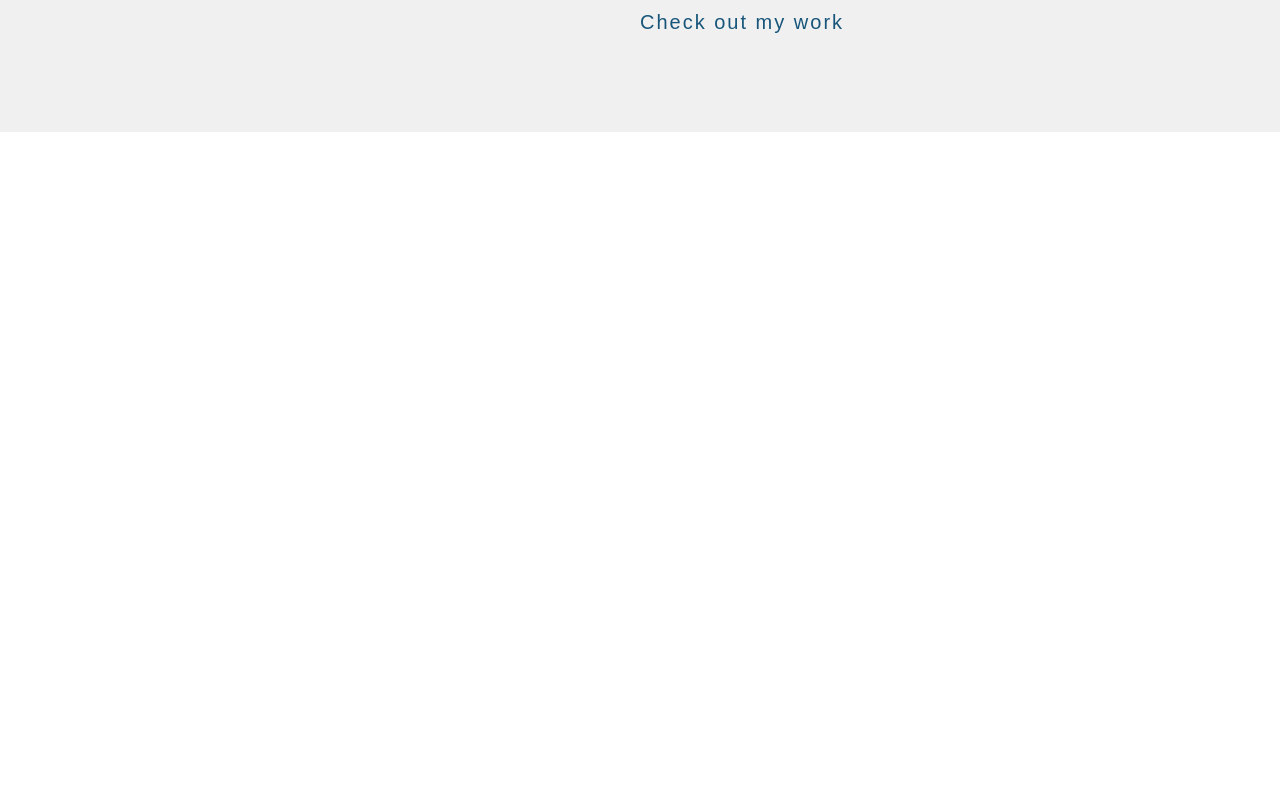
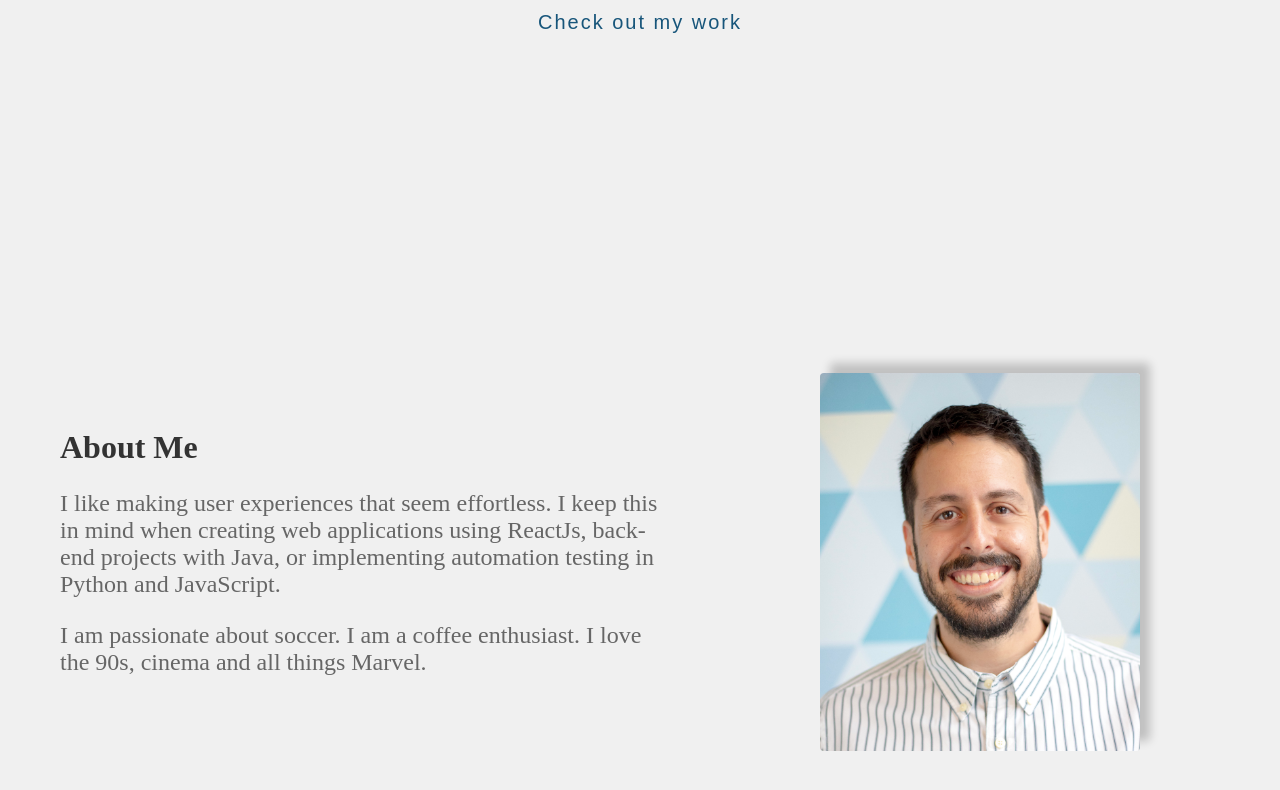
Before and after one commit to alejotsv/portfolio_page, a React (Vite) app: page / in a window 1280 px wide. Shown: the part 708-1498 px from the top of the page. Before the commit the page ends 840 px from the top, so only its background shows below. Built offline with nearby package versions, Linux system fonts and the light colour scheme.

Commit message:
add about me section

```diff
--- a/src/App.css
+++ b/src/App.css
@@ -1,5 +1,9 @@
 * {
   margin: 0;
+}
+
+html {
+  scroll-behavior: smooth;
 }
 
 .main-title-container {
@@ -48,7 +52,7 @@ section::after {
   z-index: 2;
   display: inline-block;
   -webkit-transform: translate(0, -50%);
-  transform: translate(0, -50%);
+  transform: translate(-50%, -50%);
   color: #17557A;
   font : normal 400 20px/1 'Josefin Sans', sans-serif;
   letter-spacing: .1em;
@@ -135,3 +139,42 @@ section::after {
     opacity: 0;
   }
 }
+
+#about-me {
+  display: flex;
+  align-items: center;
+  justify-content: center;
+  padding: 2rem;
+  height: 100vh; /* Adjust height to fit content or as needed */
+  background-color: #f0f0f0; /* Different background color for distinction */
+}
+
+#about-me .about-me-profile-container {
+  flex: 1;
+  max-width: 400px; /* Adjust as needed */
+}
+
+#about-me .about-me-profile-container img {
+  width: 80%;
+  border-radius: 4px;
+  box-shadow: 10px -10px 10px rgba(0, 0, 0, 0.2); /* Creates the shadow effect */
+}
+
+#about-me .about-me-text-container {
+  flex: 1;
+  max-width: 600px; /* Adjust as needed */
+  padding-right: 10rem; /* Adds space between the image and text */
+
+}
+
+.about-me-text-container h1 {
+  font-size: 2rem; /* Adjust your font size */
+  color: #333; /* Adjust your font color */
+  margin-bottom: 1.5rem;
+}
+
+.about-me-text-container p {
+  font-size: 1.5rem; /* Adjust your font size */
+  color: #666; /* Adjust your font color */
+  margin-bottom: 1.5rem;
+}
--- a/src/App.tsx
+++ b/src/App.tsx
@@ -1,3 +1,4 @@
+import AboutMe from './components/AboutMe';
 import Title from './components/Title';
 
 const App = () => {
@@ -6,6 +7,7 @@ const App = () => {
   return (
     <div>
       <Title />
+      <AboutMe />
     </div>
 
   )
--- /dev/null
+++ b/src/components/AboutMe.tsx
@@ -0,0 +1,18 @@
+import profile_img from '../assets/asalas_2024.png';
+
+const AboutMe = () => {
+  return (
+    <section id="about-me">
+      <div className="about-me-text-container">
+      <h1>About Me</h1>
+        <p>I like making user experiences that seem effortless. I keep this in mind when creating web applications using ReactJs, back-end projects with Java, or implementing automation testing in Python and JavaScript.</p>
+        <p>I am passionate about soccer. I am a coffee enthusiast. I love the 90s, cinema and all things Marvel.</p>
+      </div>
+      <div className="about-me-profile-container">
+        <img src={profile_img} alt="Profile image"/>
+      </div>
+    </section>
+  );
+};
+
+export default AboutMe;
--- a/src/components/DownArrow.tsx
+++ b/src/components/DownArrow.tsx
@@ -1,7 +1,7 @@
 const DownArrow = () => {
   return (
     <section id="scroll-arrow" className="scroll-area">
-      <a href="#portfolio-landing"><span></span>Check out my work</a>
+      <a href="#about-me"><span></span>Check out my work</a>
     </section>
   );
 };
--- a/src/components/Title.tsx
+++ b/src/components/Title.tsx
@@ -4,7 +4,7 @@ import DownArrow from "./DownArrow";
 const Title = () => {
 
   return(
-    <div className="main-title-container">
+    <div className="main-title-container" id="asalas-title">
       <div className="main-title-icon">
         <img src={icon} alt="Alejandro Salas icon" />
       </div>
```
Also changed, not shown: src/components/NavBar.tsx (added, +13 -0 lines), src/assets/asalas_2024.png (added).
